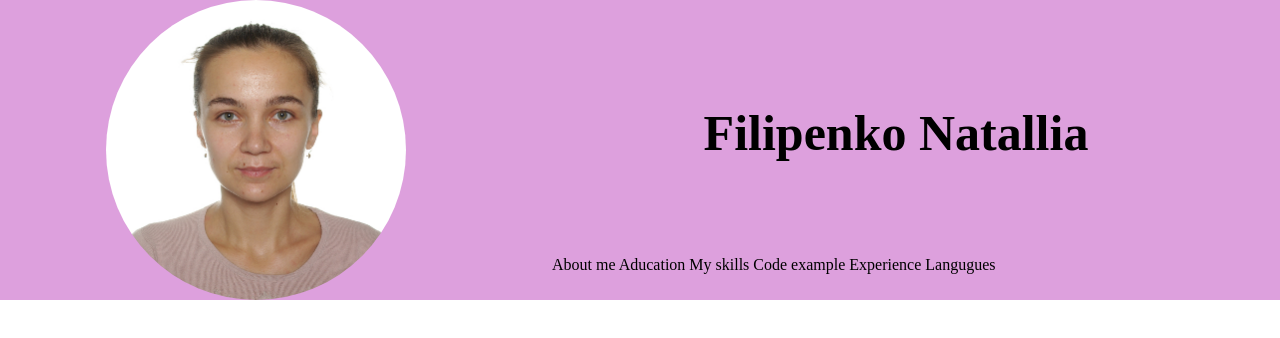
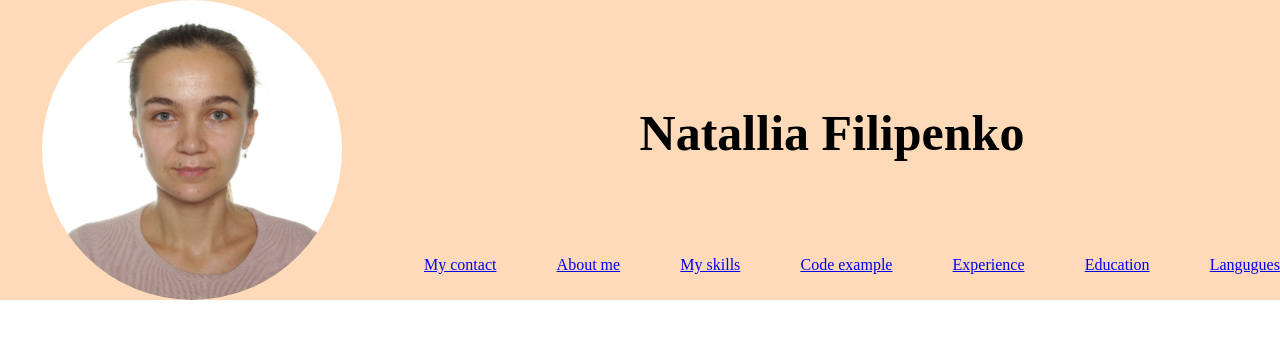
Before and after one commit to NataFilipenko10/rsschool-cv, a plain HTML site: page index.html in a window 1280 px wide. Drawn offline with Linux system fonts and the light colour scheme.

Commit message:
feat: add information to html file and css file

```diff
--- a/index.html
+++ b/index.html
@@ -2,6 +2,7 @@
 <html lang="ru">
 <head>
     <link href="style.css" rel="stylesheet">
+    <link rel="icon" href="assets/favicon.ico">
     <meta charset="UTF-8">
     <title>Document</title>
 </head>
@@ -10,26 +11,32 @@
        <div class="foto">
            <img class="img" src="IMGP2471_2.jpg" alt="my foto">
         </div>
-       <div class="header">
-             <div class="name">
-                  <h1>Filipenko Natallia </h1>
-            </div>
-           <div class="navigation">
-               <ul class="nav">
-                <li">About me</li>
-                <li">Aducation</li>
-                <li">My skills</li>
-                <li">Code example</li>
-                <li">Experience</li>
-                <li">Langugues</li>
+    <div class="wrap">
+        <div class="name">
+         <h1>Natallia Filipenko</h1>
+        </div>
+        <div class="navigation">
+            <ul class="nav-list">
+                <li class="nav-item"><a href="#contact" class="nav-link" >My contact</a></li>
+                <li class="nav-item"><a href="#information" class="nav-link">About me</a></li>
+                <li class="nav-item"><a href="#skills" class="nav-link">My skills</a></li>
+                <li class="nav-item"><a href="#code" class="nav-link" >Code example</a></li>
+                <li class="nav-item"><a href="#experience" class="nav-link">Experience</a></li>
+                <li class="nav-item"><a href="#education" class="nav-link">Education</a></li>
+                <li class="nav-item"><a href="#langugues" class="nav-link">Langugues</a></li>
+
             </ul>
         </div>
-        </div>
+
+    </div>
+
    </header>
    <main>
+       <div class="container"></div>
 
    </main>
    <footer class="footer">
+       <div class="container"></div>
 
    </footer>
 </body>
--- a/style.css
+++ b/style.css
@@ -1,38 +1,44 @@
 body {
     margin:auto;
+
 }
+.container {
+    max-width: 1440px;
+    margin: 0 auto;
 
+}
  header {
-     width: 100%;
-     height: 300px;
-     display: flex;
-     flex-direction: row;
-     background: plum;
+
+    height: 300px;
+    width: 100%;
+    background: peachpuff;
+    display: flex;
+    flex-direction: row;
+
  }
+
 .foto {
      height: 100%;
-     width: 40%;
-
-display: flex;
+     width: 30%;
+     display: flex;
  }
 img {
     margin: 0 auto;
     border-radius: 160px;
  }
 
-.header {
-    height: 100%;
-    width: 60%;
-    display: flex;
-    flex-direction: column;
-
-     }
  h1 {
     text-align: center;
     padding: 70px;
     font-size: 50px;
  }
- .name{
+ .wrap {
+     height:100%;
+     width: 70%;
+     display: flex;
+     flex-direction: column;
+ }
+ .name {
      height: 80%;
      width: 100%;
  }
@@ -41,7 +47,15 @@ img {
      width: 100%;
 
  }
- .nav {
+ .nav-list {
 list-style: none;
+display: flex;
+flex-direction: row;
+align-items: center;
+justify-content: space-between;
 
  }
+ }
+ nav-link {
+    transition: .3s;
+ }
```
